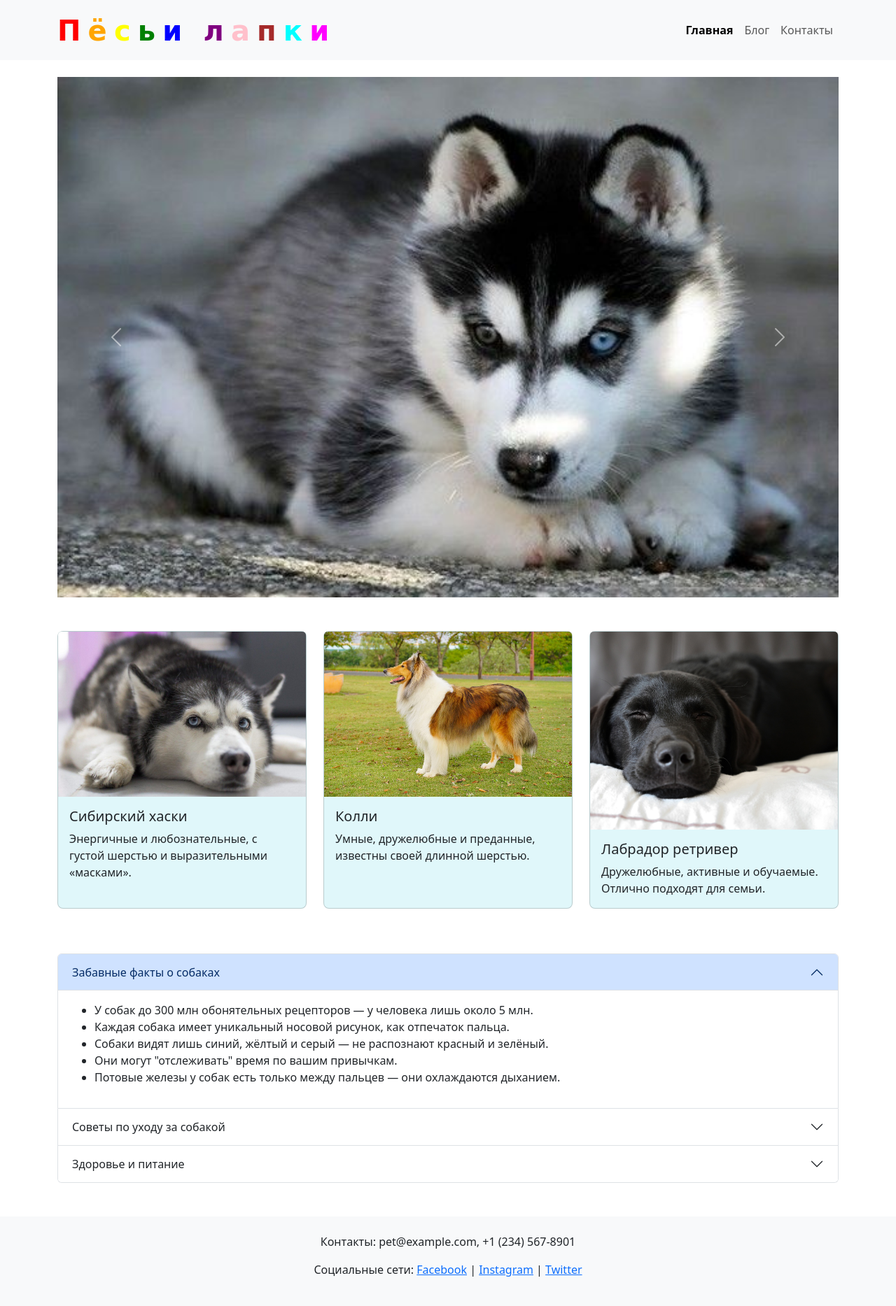
After one commit to LadyOwl/Dog-Paws-VD04.2, a Flask app: page / in a window 1280 px wide. The commit adds this page. Shown: the whole page at 70% size. Run offline with Flask 3, Linux system fonts and the light colour scheme.

Commit message:
Upgrade repository

```diff
--- a/app.py
+++ b/app.py
@@ -15,8 +15,7 @@ def blog():
 
 @app.route('/contacts')
 def contacts():
-    return render_template('contacts.html')
-
+    return render_template('contact.html')
 
 if __name__ == '__main__':
-    app.run(debug=True)
+    app.run(debug=True, port=5001)  # или любой другой порт
--- a/templates/base.html
+++ b/templates/base.html
@@ -3,7 +3,7 @@
 <head>
   <meta charset="utf-8">
   <meta name="viewport" content="width=device-width, initial-scale=1">
-  <title>Пёсьи лапки</title>
+  <title>{% block title %}Пёсьи лапки{% endblock %}</title>
 
   <!-- Bootstrap CSS -->
   <link href="https://cdn.jsdelivr.net/npm/bootstrap@5.3.3/dist/css/bootstrap.min.css" rel="stylesheet"
--- /dev/null
+++ b/templates/index.html
@@ -0,0 +1,127 @@
+{% extends "base.html" %}
+
+{% block title %}Главная — Пёсьи лапки{% endblock %}
+
+{% block content %}
+
+<!-- Слайдер -->
+<div id="dogCarousel" class="carousel slide mb-5" data-bs-ride="carousel">
+  <div class="carousel-inner">
+    <div class="carousel-item active">
+      <img src="../static/image/Haski-K.jpg" class="d-block w-100" alt="Хаски">
+    </div>
+    <div class="carousel-item">
+      <img src="../static/image/Collie-K.jpg" class="d-block w-100" alt="Колли">
+    </div>
+    <div class="carousel-item">
+      <img src="../static/image/Labrador-K.jpg" class="d-block w-100" alt="Лабрадор">
+    </div>
+  </div>
+  <button class="carousel-control-prev" type="button" data-bs-target="#dogCarousel" data-bs-slide="prev">
+    <span class="carousel-control-prev-icon" aria-hidden="true"></span>
+    <span class="visually-hidden">Предыдущий</span>
+  </button>
+  <button class="carousel-control-next" type="button" data-bs-target="#dogCarousel" data-bs-slide="next">
+    <span class="carousel-control-next-icon" aria-hidden="true"></span>
+    <span class="visually-hidden">Следующий</span>
+  </button>
+</div>
+
+<!-- Карточки пород -->
+<div class="row mb-5">
+  <div class="col-12 col-md-4 mb-3">
+    <div class="card card-custom h-100">
+      <img src="../static/image/Haski-S.jpg" class="card-img-top" alt="Сибирский хаски">
+      <div class="card-body">
+        <h5 class="card-title">Сибирский хаски</h5>
+        <p class="card-text">Энергичные и любознательные, с густой шерстью и выразительными «масками».</p>
+      </div>
+    </div>
+  </div>
+  <div class="col-12 col-md-4 mb-3">
+    <div class="card card-custom h-100">
+      <img src="../static/image/Collie-S.jpg" class="card-img-top" alt="Колли">
+      <div class="card-body">
+        <h5 class="card-title">Колли</h5>
+        <p class="card-text">Умные, дружелюбные и преданные, известны своей длинной шерстью.</p>
+      </div>
+    </div>
+  </div>
+  <div class="col-12 col-md-4 mb-3">
+    <div class="card card-custom h-100">
+      <img src="../static/image/Labrador-S.jpg" class="card-img-top" alt="Лабрадор">
+      <div class="card-body">
+        <h5 class="card-title">Лабрадор ретривер</h5>
+        <p class="card-text">Дружелюбные, активные и обучаемые. Отлично подходят для семьи.</p>
+      </div>
+    </div>
+  </div>
+</div>
+
+<!-- Аккордеон -->
+<div class="accordion" id="dogFactsAccordion">
+  <div class="accordion-item">
+    <h2 class="accordion-header">
+      <button class="accordion-button" type="button" data-bs-toggle="collapse" data-bs-target="#factOne">
+         Забавные факты о собаках
+          </button>
+        </h2>
+        <div id="factOne" class="accordion-collapse collapse show"
+          aria-labelledby="factHeadingOne" data-bs-parent="#dogFactsAccordion">
+          <div class="accordion-body">
+            <ul>
+              <li>У собак до 300 млн обонятельных рецепторов — у человека лишь около 5 млн.</li>
+              <li>Каждая собака имеет уникальный носовой рисунок, как отпечаток пальца.</li>
+              <li>Собаки видят лишь синий, жёлтый и серый — не распознают красный и зелёный.</li>
+              <li>Они могут "отслеживать" время по вашим привычкам.</li>
+              <li>Потовые железы у собак есть только между пальцев — они охлаждаются дыханием.</li>
+            </ul>
+          </div>
+        </div>
+      </div>
+
+      <!-- Уход -->
+      <div class="accordion-item">
+        <h2 class="accordion-header" id="factHeadingTwo">
+          <button class="accordion-button collapsed" type="button" data-bs-toggle="collapse"
+            data-bs-target="#factTwo" aria-expanded="false" aria-controls="factTwo">
+            Советы по уходу за собакой
+          </button>
+        </h2>
+        <div id="factTwo" class="accordion-collapse collapse"
+          aria-labelledby="factHeadingTwo" data-bs-parent="#dogFactsAccordion">
+          <div class="accordion-body">
+            <ul>
+              <li>Регулярно выгуливайте питомца не менее 2 раз в день.</li>
+              <li>Следите за чистотой шерсти: расчёсывайте длинношёрстных собак несколько раз в неделю.</li>
+              <li>Не забывайте о когтях — их нужно подрезать примерно раз в месяц.</li>
+              <li>Обеспечьте собаке доступ к свежей воде круглосуточно.</li>
+            </ul>
+          </div>
+        </div>
+      </div>
+
+      <!-- Здоровье и питание -->
+      <div class="accordion-item">
+        <h2 class="accordion-header" id="factHeadingThree">
+          <button class="accordion-button collapsed" type="button" data-bs-toggle="collapse"
+            data-bs-target="#factThree" aria-expanded="false" aria-controls="factThree">
+            Здоровье и питание
+          </button>
+        </h2>
+        <div id="factThree" class="accordion-collapse collapse"
+          aria-labelledby="factHeadingThree" data-bs-parent="#dogFactsAccordion">
+          <div class="accordion-body">
+            <ul>
+              <li>Собакам нельзя шоколад, виноград, лук и кости птицы — это может быть опасно.</li>
+              <li>Корм должен соответствовать возрасту и активности собаки.</li>
+              <li>Регулярно проходите ветеринарные осмотры и делайте прививки.</li>
+              <li>Чистите зубы собаке или давайте специальные лакомства для гигиены полости рта.</li>
+            </ul>
+          </div>
+        </div>
+      </div>
+    </div>
+  </div>
+
+{% endblock %}
```
Also changed, not shown: templates/blog.html (added, +31 -0 lines), templates/contact.html (added, +66 -0 lines), static/image/Collie-K.jpg (added), static/image/Collie-S.jpg (added), static/image/Haski-K.jpg (added), static/image/Haski-S.jpg (added), static/image/Labrador-K.jpg (added), static/image/Labrador-S.jpg (added).
